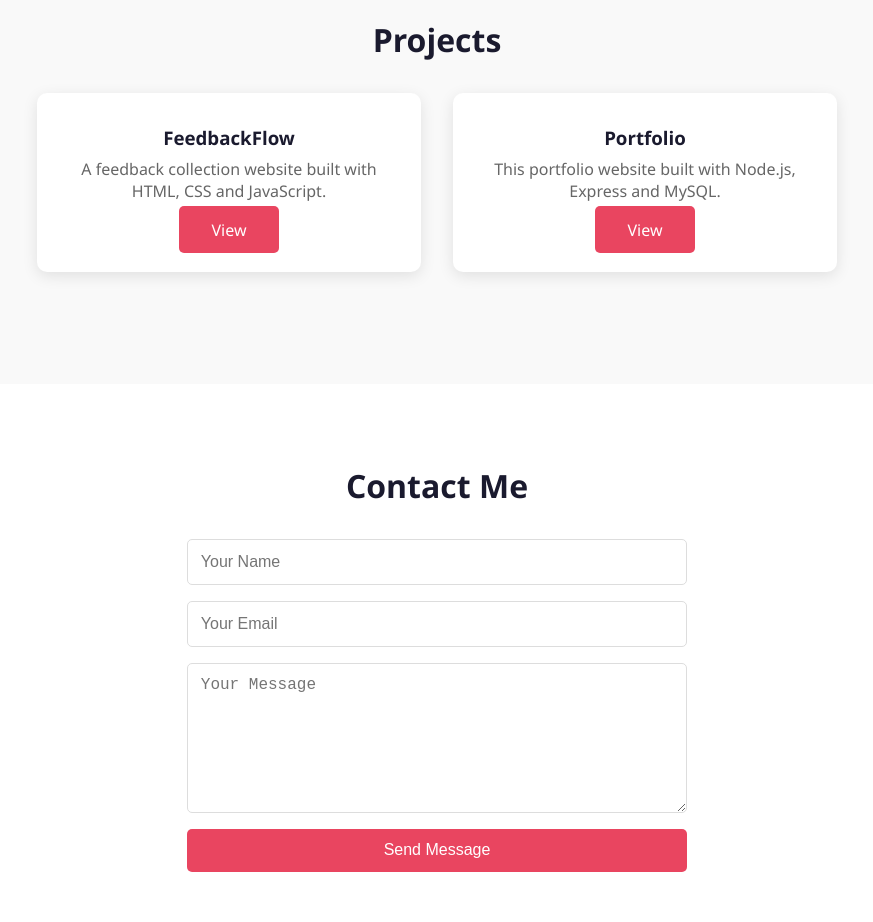
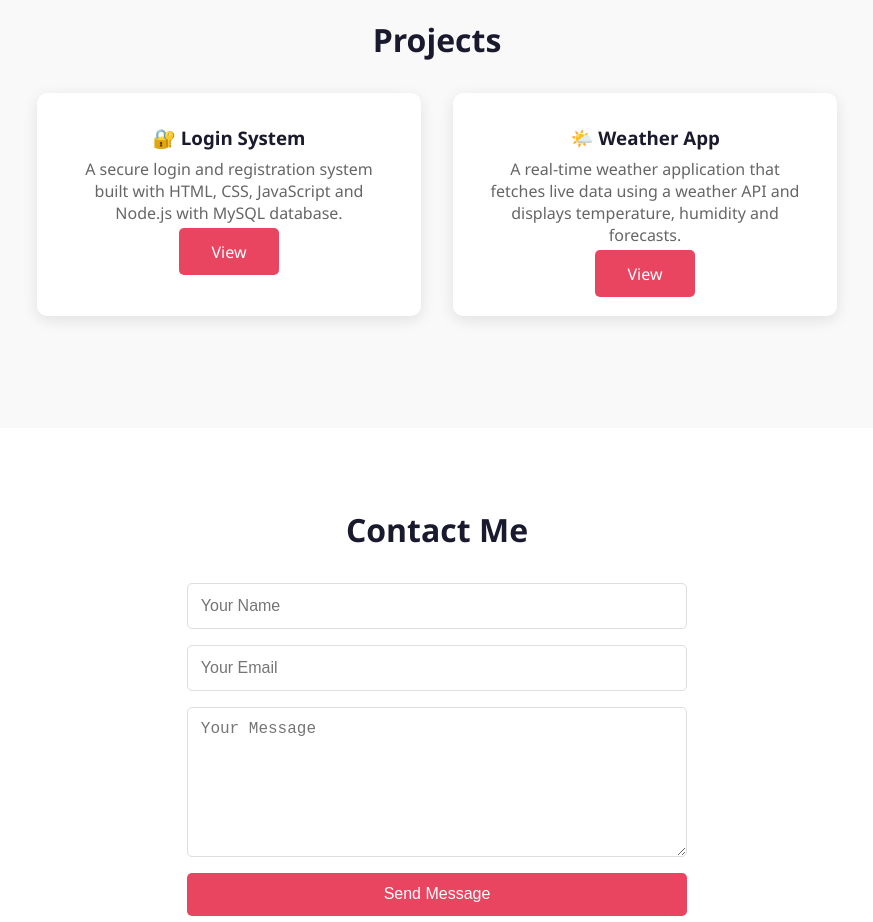
Before and after one commit to 25aimb56-source/portfolio, a website: page public/index.html in a window 1280 px wide. Shown: the part 1600-2522 px from the top of the page, without its empty margins (203-1076 px from the left). Drawn offline with Linux system fonts and the light colour scheme.

Commit message:
Update projects section

```diff
--- a/public/index.html
+++ b/public/index.html
@@ -45,13 +45,13 @@
     <h2>Projects</h2>
     <div class="projects-grid">
       <div class="project-card">
-        <h3>FeedbackFlow</h3>
-        <p>A feedback collection website built with HTML, CSS and JavaScript.</p>
-        <a href="https://feedbackflow-b3r1.vercel.app" target="_blank" class="btn">View</a>
+        <h3>🔐 Login System</h3>
+        <p>A secure login and registration system built with HTML, CSS, JavaScript and Node.js with MySQL database.</p>
+        <a href="#" class="btn">View</a>
       </div>
       <div class="project-card">
-        <h3>Portfolio</h3>
-        <p>This portfolio website built with Node.js, Express and MySQL.</p>
+        <h3>🌤️ Weather App</h3>
+        <p>A real-time weather application that fetches live data using a weather API and displays temperature, humidity and forecasts.</p>
         <a href="#" class="btn">View</a>
       </div>
     </div>
```
